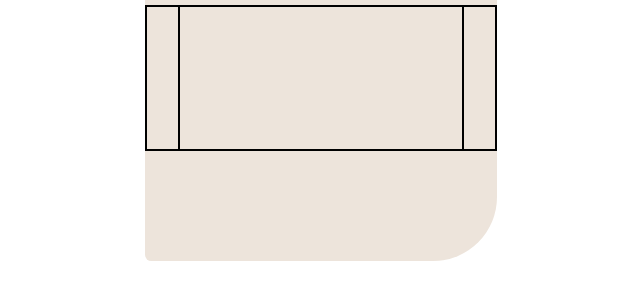
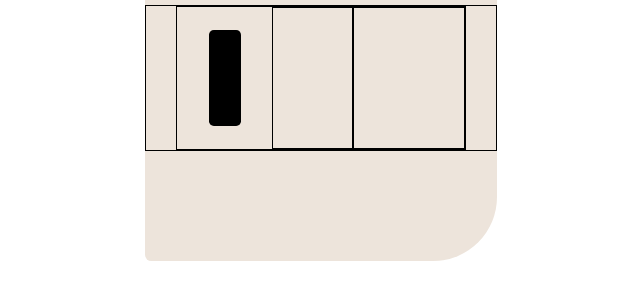
Before and after one commit to javigarcias/gameBoy, a plain HTML site: page index.html in a window 1280 px wide. Shown: the part 347-646 px from the top of the page, without its empty margins (319-959 px from the left). Drawn offline with Linux system fonts and the light colour scheme.

Commit message:
Iniciando diseño cruz de direccion

```diff
--- a/css/estilo.css
+++ b/css/estilo.css
@@ -139,11 +139,47 @@
 }
 .controles1{
     width: 2em;
-    border: 1px solid
+    border: px solid;
 }
 .controles2{
     width: 18em;
-    border: 1px solid
+    border: 1px solid;
+    display:flex;
+}
+.botones1{
+    width: 6em;
+    border: px solid;
+    display: flex;
+    flex-direction: column;
+}
+.direccion1{
+    height: 2em;
+    border: px solid;
+}
+.direccion2{
+    height: 6em;
+    border: px solid;
+}
+.botonDireccion{
+    height: 6em;
+    background-color:;
+    display: flex;
+}
+.cruz1{
+    width: 2em;
+}
+.cruz2{
+    border-radius: 0.3em;
+    width: 2em;
+    background-color: black;
+}
+.botones2{
+    width: 5em;
+    border: 1px solid;
+}
+.botones3{
+    width: 7em;
+    border: 1px solid;
 }
 .zonaBotones3{
     height: 5em;
--- a/index.html
+++ b/index.html
@@ -45,10 +45,23 @@
                         </div>
                         <div class="logoNintendo1"></div>
                     </div>
+                    <!--Parte central de botones-->
                     <div class="zonaBotones2">
                         <div class="controles1"></div>
                         <div class="controles2">
-
+                            <div class="botones1">
+                                <div class="direccion1"></div>
+                                <div class="direccion2">
+                                    <div class="botonDireccion">
+                                        <div class="cruz1"></div>
+                                        <div class="cruz2"></div>
+                                        <div class="cruz3"></div>
+                                    </div>
+                                </div>
+                                <div class="direccion1"></div>
+                            </div>
+                            <div class="botones2"></div>
+                            <div class="botones3"></div>
                         </div>
                         <div class="controles1"></div>
                     </div>
```
